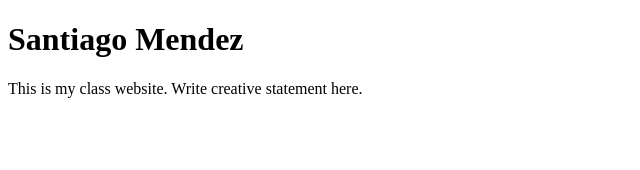
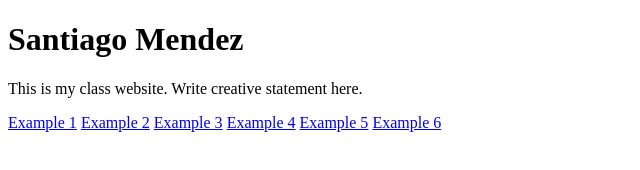
Before and after one commit to smdzzzr/MEDPL150FALL25, a plain HTML site: page index.html in a window 1280 px wide. Shown: the whole page, without its empty margins (0-640 px from the left). Drawn offline with Linux system fonts and the light colour scheme.

Commit message:
Update index.html

```diff
--- a/index.html
+++ b/index.html
@@ -6,5 +6,15 @@
   <body>
     <h1>Santiago Mendez</h1>
     <p>This is my class website. Write creative statement here.</p>
+
+    <p>
+      <a href="index1.html">Example 1</a>
+      <a href="index2.html">Example 2</a>
+      <a href="index3.html">Example 3</a>
+      <a href="index4.html">Example 4</a>
+      <a href="index5.html">Example 5</a>
+      <a href="index6.html">Example 6</a>
+    </p>
+
   </body>
 </html>
```
